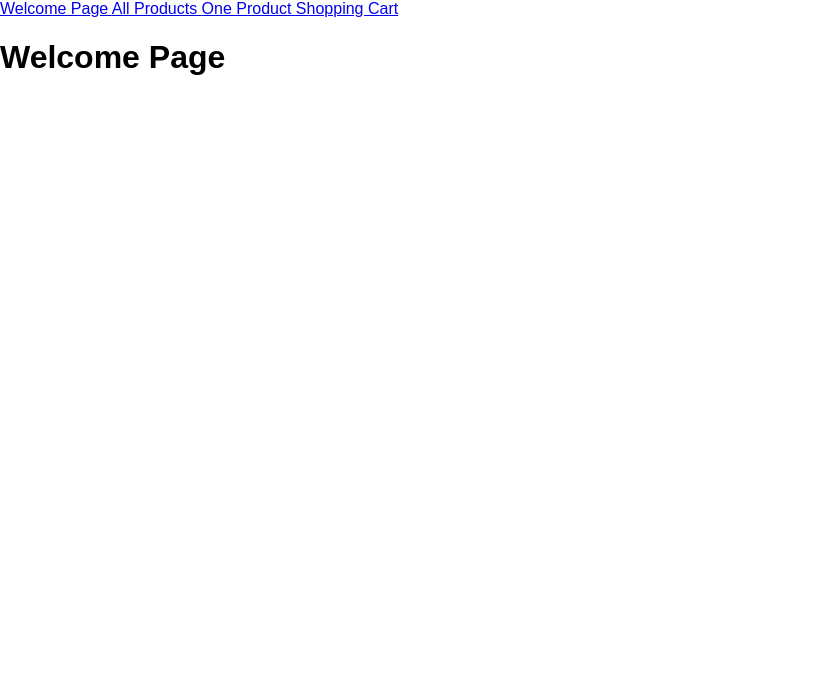
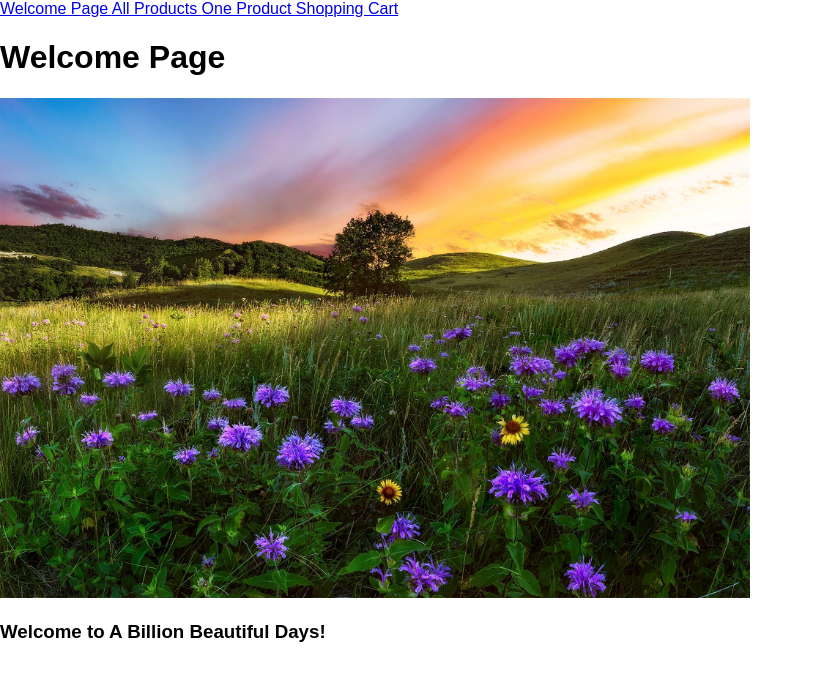
Before and after one commit to KoichiSakamoto/A-Billion-Beautiful-Days-Frontend, a React (Create React App) app: page / in a window 1280 px wide. Shown: the top 680 px of the page, without its empty margins (0-813 px from the left). Built offline with nearby package versions, Linux system fonts and the light colour scheme.

Commit message:
added image and about placeholders to welcome page

```diff
--- a/src/containers/WelcomePage.js
+++ b/src/containers/WelcomePage.js
@@ -1,5 +1,6 @@
 import React, { Component } from 'react';
 import Header from '../components/Header';
+
 
 export default class WelcomePage extends Component {
 
@@ -7,6 +8,8 @@ export default class WelcomePage extends Component {
     return (<div>
               <Header />
               <h1> Welcome Page </h1>
+              <img src="placeholder_img.jpg" alt="placeholder" height="500"/>
+              <h3>Welcome to A Billion Beautiful Days! </h3>
             </div>
           )}
 }
--- a/src/index.js
+++ b/src/index.js
@@ -14,4 +14,5 @@ ReactDOM.render(
     <App />
   </Provider>,
    document.getElementById('root'));
+
 registerServiceWorker();
```
Also changed, not shown: public/placeholder_img.jpg (added).
